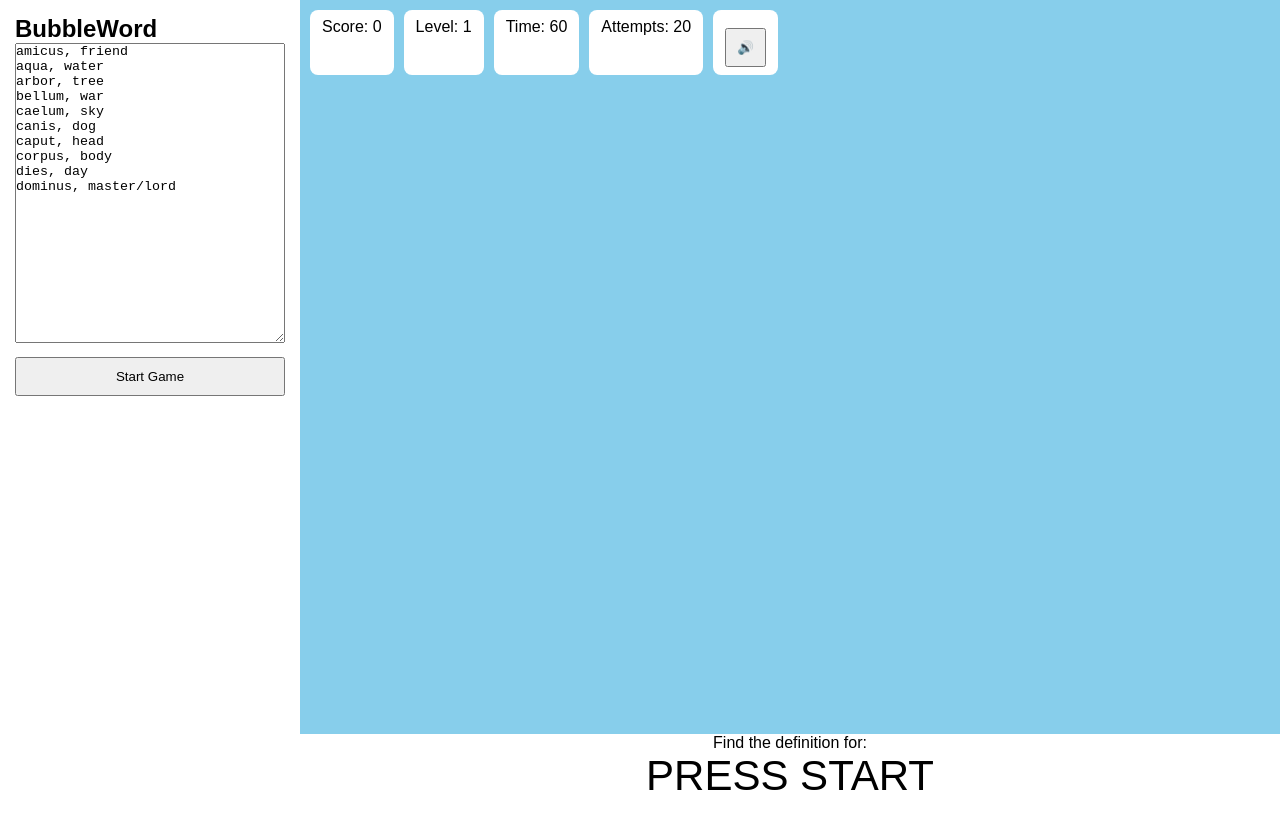
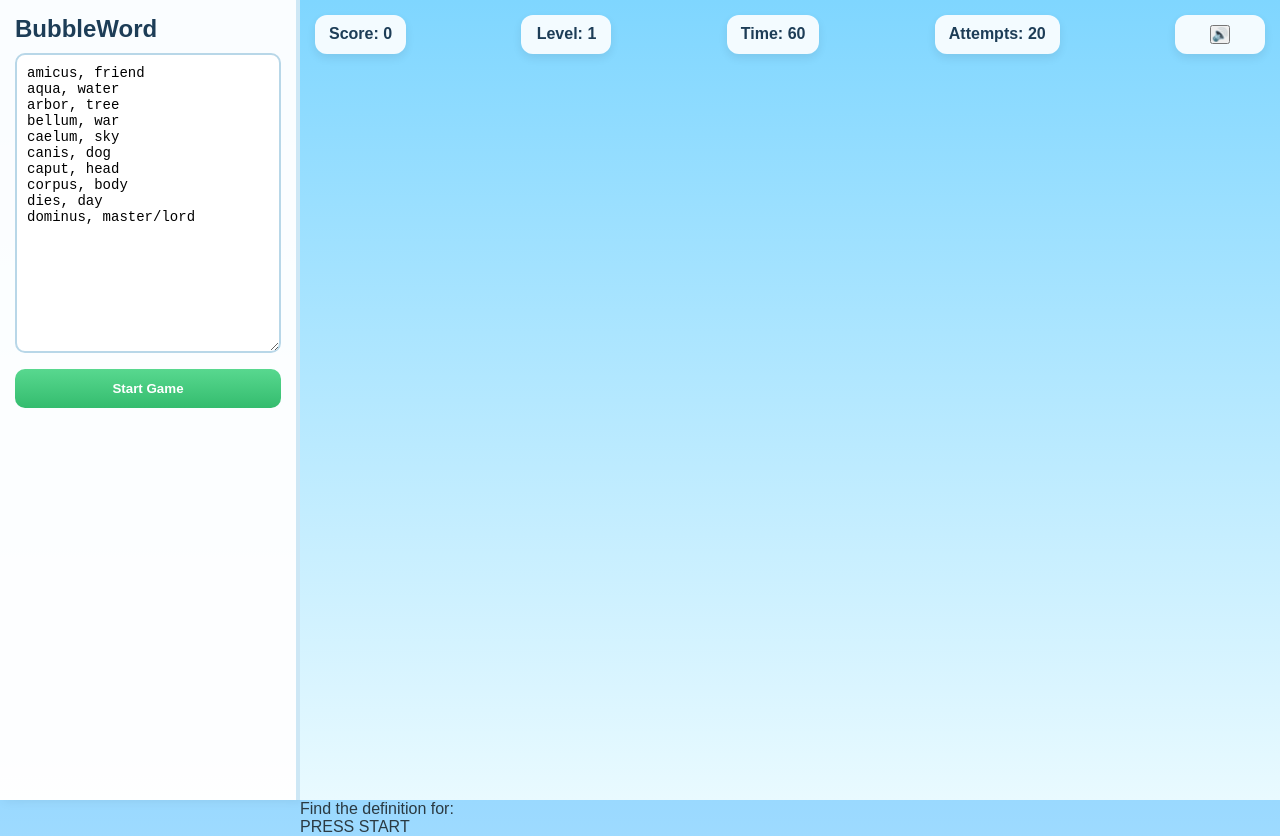
Before and after one commit to alexjeffersonmarsh/BubbleWord, a plain HTML site: page index.html in a window 1280 px wide. Before the commit the page ends 804 px from the top, so only its background shows below. Drawn offline with Linux system fonts and the light colour scheme.

Commit message:
Update styles.css

```diff
--- a/styles.css
+++ b/styles.css
@@ -1,66 +1,118 @@
-
+/* =========================================
+   GLOBAL RESET
+========================================= */
 * {
     box-sizing: border-box;
     margin: 0;
     padding: 0;
 }
 
+/* =========================================
+   BODY
+========================================= */
 body {
-    font-family: Arial;
+    font-family: Arial, Helvetica, sans-serif;
+    background: linear-gradient(to bottom, #9ad9ff, #e6f7ff);
+    height: 100vh;
     display: flex;
-    height: 100vh;
+    overflow: hidden;
+    color: #2b3a42;
 }
 
+/* =========================================
+   TEACHER PANEL
+========================================= */
 #teacher-panel {
     width: 300px;
+    background: rgba(255,255,255,0.95);
+    border-right: 4px solid #cde7f5;
     padding: 15px;
-    background: white;
+    overflow-y: auto;
+    box-shadow: 4px 0 12px rgba(0,0,0,0.08);
 }
 
-#bulk-vocab-input {
+#teacher-panel h2 {
+    font-size: 24px;
+    margin-bottom: 10px;
+    color: #1d3d57;
+}
+
+#teacher-panel textarea {
     width: 100%;
     height: 300px;
+    padding: 10px;
+    border-radius: 10px;
+    border: 2px solid #b8d7e8;
+    font-size: 14px;
 }
 
-button {
+#start-game-btn {
     width: 100%;
-    padding: 10px;
-    margin-top: 10px;
+    margin-top: 12px;
+    padding: 12px;
+    border: none;
+    border-radius: 10px;
+    background: linear-gradient(to bottom, #58d88f, #34bc6e);
+    color: white;
+    font-weight: bold;
+    cursor: pointer;
 }
 
+#start-game-btn:hover {
+    background: linear-gradient(to bottom, #69e59d, #2cab63);
+}
+
+/* =========================================
+   GAME CONTAINER
+========================================= */
 #game-container {
     flex: 1;
     position: relative;
 }
 
+/* =========================================
+   CANVAS
+========================================= */
 canvas {
+    display: block;
     width: 100%;
     height: 100%;
-    background: skyblue;
+    background: linear-gradient(to bottom, #7fd6ff, #e9faff);
 }
 
+/* =========================================
+   HUD (TOP BAR)
+========================================= */
 #hud {
     position: absolute;
-    top: 10px;
-    left: 10px;
+    top: 15px;
+    left: 15px;
+    right: 15px;
+
     display: flex;
+    justify-content: space-between;
     gap: 10px;
+    flex-wrap: wrap;
+
+    pointer-events: none;
 }
 
+/* Individual HUD items */
 .hud-box {
-    background: white;
-    padding: 8px 12px;
-    border-radius: 8px;
-}
+    background: rgba(255,255,255,0.9);
+    padding: 10px 14px;
+    border-radius: 12px;
+    font-size: 16px;
+    font-weight: bold;
+    color: #1d3d57;
 
-#target-word-bar {
-    position: absolute;
-    bottom: 0;
-    width: 100%;
-    background: white;
+    box-shadow: 0 4px 10px rgba(0,0,0,0.08);
+
+    min-width: 90px;
     text-align: center;
 }
 
-#target-word {
-    font-size: 42px;
-}
+/* =========================================
+   SOUND BUTTON
+========================================= */
+#mute-btn {
```
